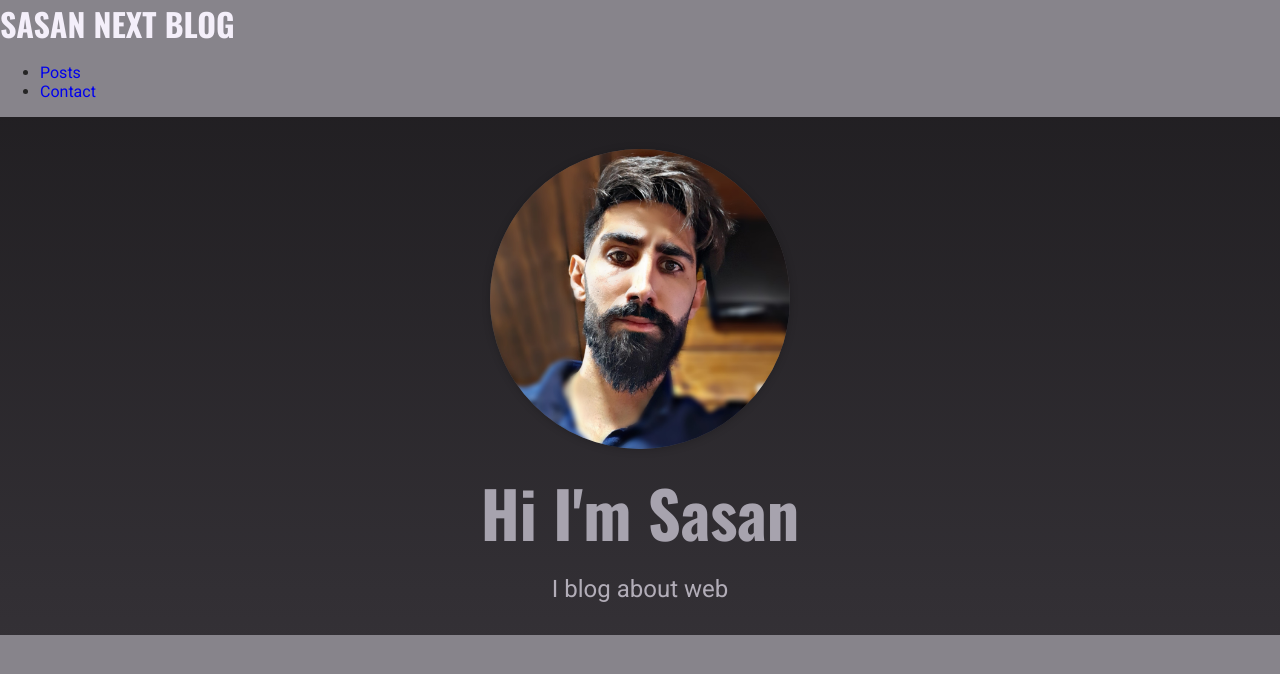
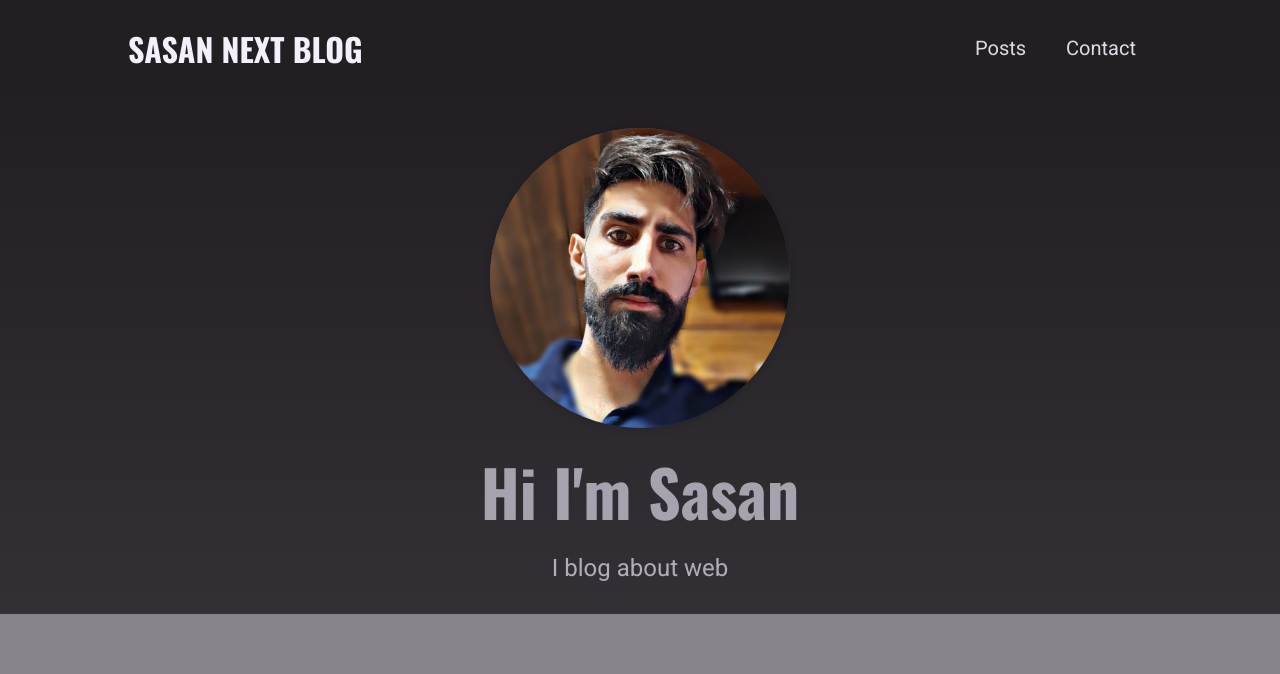
Before and after one commit to Ch-alireza021/blog, a Next.js app: page / in a window 1280 px wide. Shown: the top 674 px of the page. Built offline with nearby package versions, Linux system fonts and the light colour scheme.

Commit message:
style:main navigation

```diff
--- a/layout/Main_navigation.tsx
+++ b/layout/Main_navigation.tsx
@@ -2,10 +2,11 @@
 import Logo from "./Logo";
 import Link from "next/link";
 import { PATH } from "@/config/config";
+import classes from "./main-navigation.module.css"
 
 const MainNavigation = () => {
   return (
-    <header>
+    <header className={classes.header}>
       <Link href={PATH.HOME}>
         <Logo />
       </Link>
--- /dev/null
+++ b/layout/main-navigation.module.css
@@ -0,0 +1,42 @@
+.header {
+  width: 100%;
+  height: 6rem;
+  background-color: var(--color-grey-900);
+  display: flex;
+  justify-content: space-between;
+  align-items: center;
+  padding: 0 10%;
+}
+
+.header ul {
+  list-style: none;
+  display: flex;
+  align-items: baseline;
+  margin: 0;
+  padding: 0;
+}
+
+.header li {
+  margin: 0 var(--size-4);
+}
+
+.header a {
+  color: var(--color-grey-100);
+  font-size: var(--size-4);
+}
+
+.header a:hover,
+.header a:active,
+.header a.active {
+  color: var(--color-grey-200);
+}
+
+@media (min-width: 768px) {
+  .header ul {
+    gap: 0.5rem;
+  }
+
+  .header a {
+    font-size: var(--size-5);
+  }
+}
```
